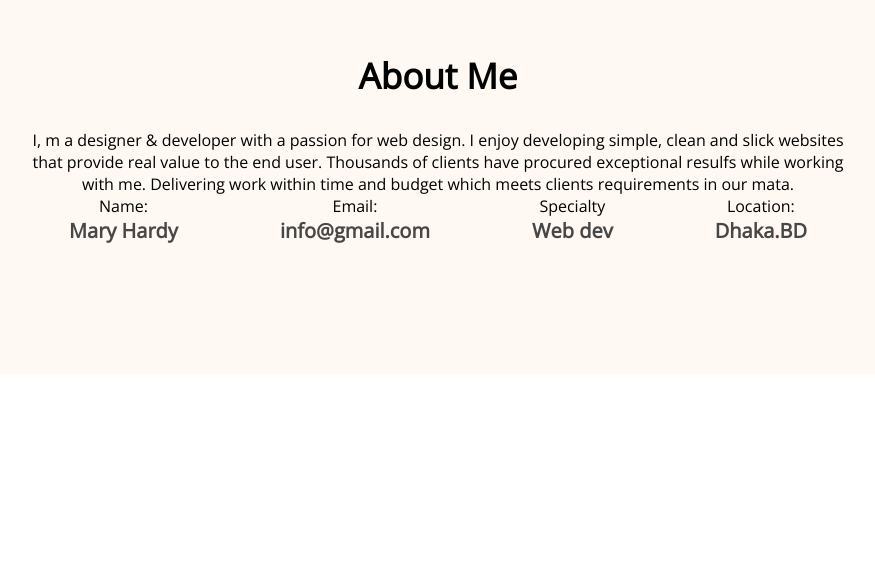
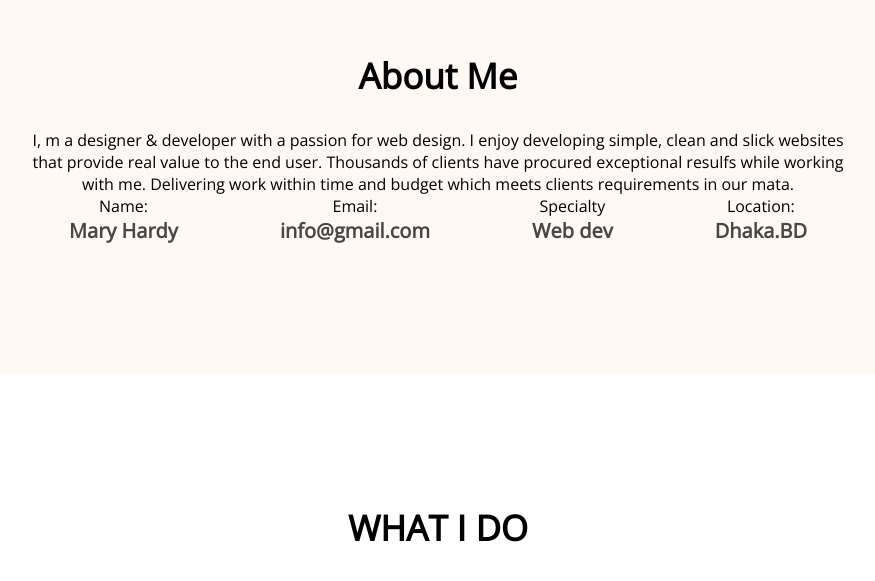
Before and after one commit to ASRAFJAHAN/developer-portfolio, a plain HTML site: page index.html in a window 1280 px wide. Shown: the part 1048-1629 px from the top of the page, without its empty margins (202-1077 px from the left). Before the commit the page ends 1422 px from the top, so only its background shows below. Drawn offline with nearby package versions, Linux system fonts and the light colour scheme.

Commit message:
what i do

```diff
--- a/index.html
+++ b/index.html
@@ -50,8 +50,11 @@
                         <p class="info-title">Location:</p>
                         <p class="info-description">Dhaka.BD</p>
                     </div>
-
                 </div>
+            </section>
+            <!-- what i do section -->
+            <section class="what-i-do">
+                 <h3 class="section-title">WHAT I DO</h3>
             </section>
         </main>
     <footer>
--- a/styles/portfolio.css
+++ b/styles/portfolio.css
@@ -98,3 +98,8 @@ main{
     font-weight: 700;
     color: #474747;
 }
+/* what i do style */
+.what-i-do{
+    margin-top: 130px;
+    text-align: center;
+    }
```
